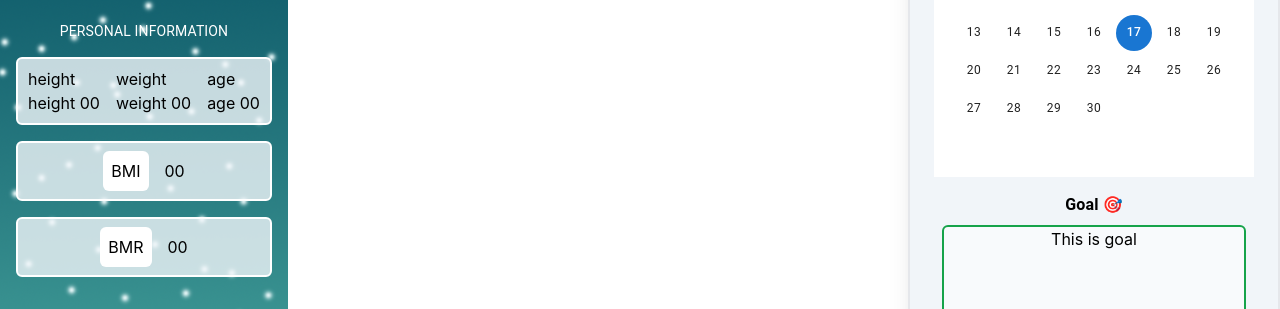
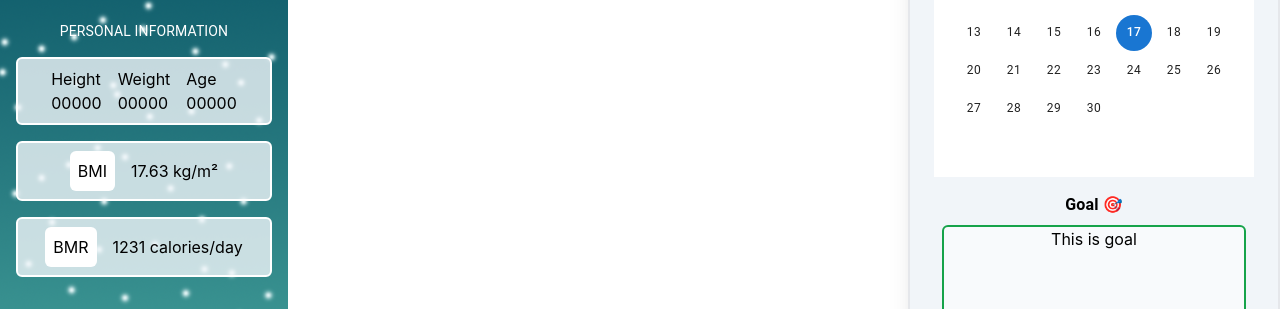
Before and after one commit to Apisit-Krutsri/foot-feet-for-fire, a React (Create React App) app: page /dashboard in a window 1280 px wide. Shown: the part 271-580 px from the top of the page. Built offline with nearby package versions, Linux system fonts and the light colour scheme; no server answers; a web font is replaced by a local one.

Commit message:
add new component

```diff
--- /dev/null
+++ b/src/pages/leftComponent/boxInLeft.jsx
@@ -0,0 +1,13 @@
+import React from "react";
+import {Box} from '@mui/material'
+
+const BoxInLeft = (props) => {
+  return (
+    <Box className='m-2'>
+      <Box>{props.text}</Box>
+      <Box>{props.number}</Box>
+    </Box>
+  );
+};
+
+export default BoxInLeft;
--- a/src/pages/leftComponent/leftComponent.jsx
+++ b/src/pages/leftComponent/leftComponent.jsx
@@ -3,8 +3,11 @@ import { Box, style } from "@mui/system";
 import image from "../../img/Landing_Pic.svg";
 import "./leftComponent.module.css";
 import bgimg from "../../img/Dashboard_LeftNav_ProfileBG.svg";
+import BoxInLeft from "./boxInLeft";
+// import {useState} from 'react';
 
 function LeftComponent() {
+
   const myStyle = {
     backgroundImage: `url(${bgimg})`,
     backgroundSize: "cover",
@@ -12,9 +15,34 @@ function LeftComponent() {
   };
 
   /// BMI calculation function (weight=kg, height=cm)
- function calculateBMI (weight, height) {
-    return weight / height / height * 10000
-  };
+  function calculateBMI(weight, height) {
+    const num = (weight / height / height) * 10000;
+    return (Math.round(num * 100) / 100).toFixed(2);
+  }
+
+  /// BMR calculation function ===== BASED ON SEX!!
+  function maleBMR(weight,height,age) {
+    const num = 88.362 + (13.397 * weight) + (4.799 * height) - (5.677 * age);
+    return (Math.round(num * 100) / 100).toFixed(2);
+  }
+
+  function femaleBMR (weight,height,age) {
+    const num = 447.593 + (9.247 * weight) + (3.098 * height) - (4.330 * age);
+    return Math.floor(Math.round(num * 100) / 100)
+  }
+
+  function calculateBMR (sex,weight,height,age) {
+    if (sex === "woman") {
+      return femaleBMR(weight,height,age);
+    } else {
+      return maleBMR(weight,height,age);
+    }
+  }
+
+  //////////////////////////////////////////////// MAKE DATA //////////////////////////////
+  const bmr = calculateBMR("woman",44,158,26);
+  const bmi = calculateBMI(44,158);
+
 
   return (
     <div className='flex justify-start'>
@@ -22,8 +50,7 @@ function LeftComponent() {
         className='bg-slate-300 flex flex-col m-0 h-auto w-72 p-10 items-center'
         style={myStyle}
       >
-
-      {/* profile image */}
+        {/* profile image */}
         <img
           src={image}
           alt='avatar'
@@ -37,26 +64,16 @@ function LeftComponent() {
           PERSONAL INFORMATION
         </Typography>
 
+        {/*Box component in file boxInLeft*/}
+        <Box className='flex p-0 m-2 w-64 bg-slate-100/80 border-white border-2 rounded-md items-center justify-center'>
+          {/* Height box */}
+          <BoxInLeft text={"Height"} number={"00000"}/>
 
-         {/*Box component x3 **SHOULD REFACTOR LATER**/}
-        <Box className='flex p-0 m-2 w-64 bg-slate-100/80 border-white border-2 rounded-md items-center justify-center'>
-         {/* Height box */}
-          <Box className='m-2'>
-            <Box>height</Box>
-            <Box>height 00</Box>
-          </Box>
+          {/* Weight box */}
+          <BoxInLeft text={"Weight"} number={"00000"}/>
 
-        {/* Height box */}
-          <Box className='m-2'>
-            <Box>weight</Box>
-            <Box>weight 00</Box>
-          </Box>
-
-        {/* Age box */}
-          <Box className='m-2'>
-            <Box>age</Box>
-            <Box>age 00</Box>
-          </Box>
+          {/* Age box */}
+          <BoxInLeft text={"Age"} number={"00000"}/>
         </Box>
 
         {/*Another 2 component boxes */}
@@ -64,14 +81,14 @@ function LeftComponent() {
           <Box className='m-2 bg-white rounded-md'>
             <Box className='m-2'>BMI</Box>
           </Box>
-          <Box className='m-2'>00</Box>
+          <Box className='m-2'>{bmi} kg/m&#178;</Box>
         </Box>
 
         <Box className='flex p-0 m-2 w-64 bg-slate-100/80 border-white border-2 rounded-md items-center justify-center'>
           <Box className='m-2 bg-white rounded-md'>
             <Box className='m-2'>BMR</Box>
           </Box>
-          <Box className='m-2'>00</Box>
+          <Box className='m-2'>{bmr} calories/day</Box>
         </Box>
       </Container>
     </div>
```
